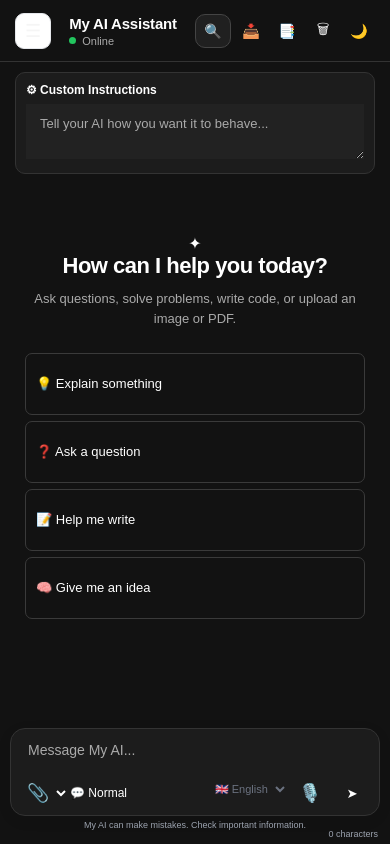
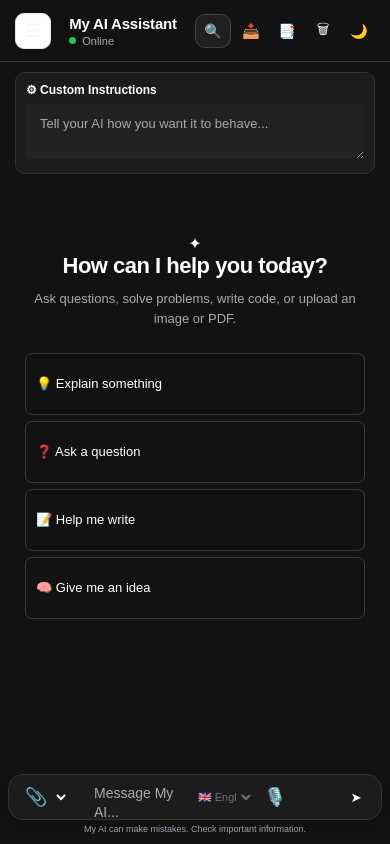
Before and after one commit to Khushi29-4/My-AI-Chatbot, a website: page public/index.html in a window 390 px wide. Drawn offline with nearby package versions, Linux system fonts and the light colour scheme.

Commit message:
Fix mobile layout

```diff
--- a/public/style.css
+++ b/public/style.css
@@ -3991,3 +3991,142 @@ body.interview-theme .suggestions button {
 body.creative-theme .suggestions button {
     color: #9b87a5 !important;
 }
+/* ================================
+   MOBILE ONLY LAYOUT FIX
+   ================================ */
+@media (max-width: 700px) {
+
+    /* ---------- Theme menu ---------- */
+    .theme-selector {
+        position: relative;
+    }
+
+    #theme-menu {
+        position: absolute;
+        right: 0;
+        left: auto;
+        top: calc(100% + 8px);
+        width: 210px;
+        max-width: calc(100vw - 20px);
+        box-sizing: border-box;
+        z-index: 9999;
+    }
+
+    #theme-menu button {
+        width: 100%;
+        box-sizing: border-box;
+    }
+
+
+    /* ---------- Complete message bar ---------- */
+    .input-area {
+        width: 100%;
+        box-sizing: border-box;
+        padding: 6px 8px 8px;
+    }
+
+    #chat-form {
+        width: 100%;
+        max-width: 100%;
+        min-width: 0;
+        box-sizing: border-box;
+
+        display: flex;
+        align-items: center;
+        flex-wrap: nowrap;
+        gap: 4px;
+
+        overflow: visible;
+    }
+
+    /* Attach */
+    .attach-wrapper,
+    .attach-btn {
+        flex: 0 0 auto;
+    }
+
+    .attach-btn {
+        width: 34px;
+        height: 34px;
+        padding: 0;
+    }
+
+    /* AI mode */
+    .ai-mode {
+        flex: 0 0 auto;
+    }
+
+    #ai-mode-select {
+        width: 34px;
+        max-width: 34px;
+        height: 34px;
+        padding: 0;
+        font-size: 0;
+    }
+
+    /* Keep the mode icon visible */
+    #ai-mode-select option {
+        font-size: 14px;
+    }
+
+    /* Message input */
+    #user-input {
+        flex: 1 1 auto;
+        width: 0;
+        min-width: 0;
+        max-width: none;
+
+        font-size: 14px;
+        line-height: 1.3;
+
+        padding: 7px 6px;
+        box-sizing: border-box;
+    }
+
+    /* Language */
+    #voice-language {
+        flex: 0 0 auto;
+        width: 62px;
+        min-width: 62px;
+        height: 34px;
+        padding: 0 2px;
+        font-size: 11px;
+    }
+
+    /* Microphone */
+    #voice-btn {
+        flex: 0 0 34px;
+        width: 34px;
+        height: 34px;
+        padding: 0;
+    }
+
+    /* Character count */
+    #message-count {
+        display: none;
+    }
+
+    /* Send */
+    .send-btn {
+        flex: 0 0 36px;
+        width: 36px;
+        min-width: 36px;
+        height: 36px;
+        padding: 0;
+
+        display: flex;
+        align-items: center;
+        justify-content: center;
+
+        position: relative;
+        z-index: 10;
+    }
+
+    /* Input hint */
+    .input-hint {
+        margin: 3px 0 0;
+        font-size: 9px;
+        text-align: center;
+        white-space: nowrap;
+    }
+}
```
